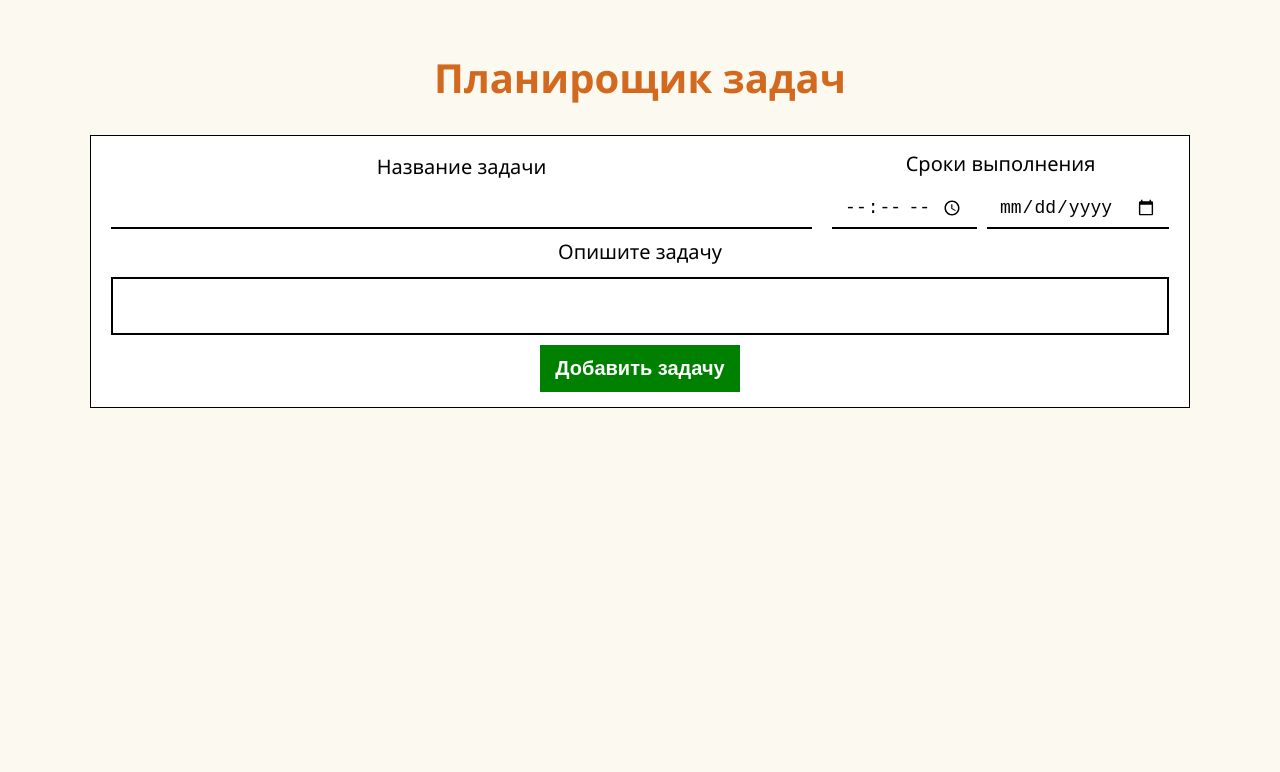
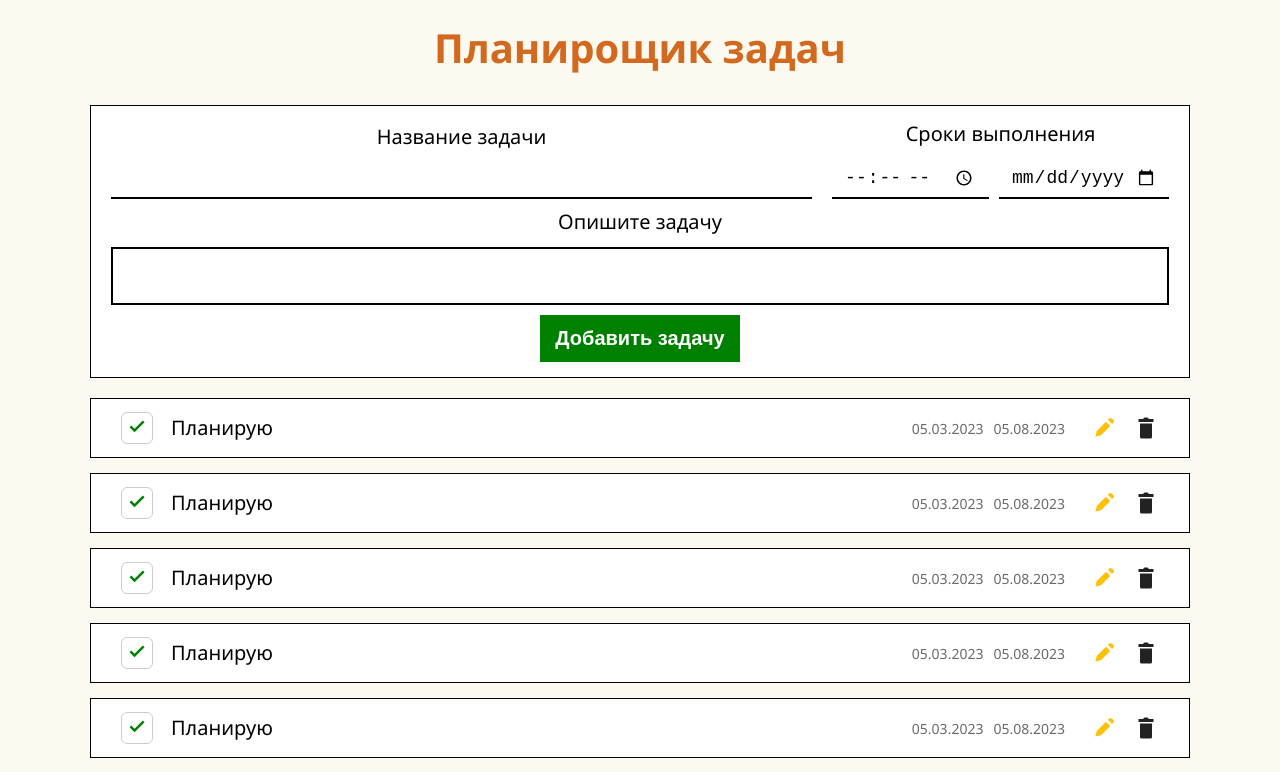
Before and after one commit to popovaludmila/todo-list, a React (Create React App) app: page / in a window 1280 px wide. Shown: the top 772 px of the page. Built offline with nearby package versions, Linux system fonts and the light colour scheme.

Commit message:
Верстка элемента todoLit

```diff
--- a/package.json
+++ b/package.json
@@ -9,6 +9,7 @@
     "react": "^18.2.0",
     "react-dom": "^18.2.0",
     "react-scripts": "5.0.1",
+    "uuid": "^9.0.1",
     "web-vitals": "^2.1.4"
   },
   "scripts": {
--- a/src/components/app/app.jsx
+++ b/src/components/app/app.jsx
@@ -1,14 +1,39 @@
+import { useState } from "react";
 import { Header } from "../header/header";
 import styles from "./app.module.css";
+import { TodoItem } from "../todo-item/todo-item";
 
 export const App = () => {
-    return (
-        <div className="container">
-            <div className={styles.inner}>
-                <h1 className={styles.title}>Планирощик задач</h1>
+  const [todos, setTodos] = useState([]);
 
-                <Header />
-            </div>
+  const addTodo = (todo) => {
+    setTodos((todos) => [...todos, todo]);
+    console.log(todo);
+  };
+
+  return (
+    <div className="container">
+      <div className={styles.inner}>
+        <h1 className={styles.title}>Планирощик задач</h1>
+
+        <Header addTodo={addTodo} />
+        <div className={styles.todos_wrapper}>
+          <ul className={styles.list}>
+           <TodoItem />
+           <TodoItem />
+           <TodoItem />
+           <TodoItem />
+           <TodoItem />
+           <TodoItem />
+           <TodoItem />
+           <TodoItem />
+           <TodoItem />
+           <TodoItem />
+           <TodoItem />
+           <TodoItem />
+          </ul>
         </div>
-    )
-}
+      </div>
+    </div>
+  );
+};
--- a/src/components/app/app.module.css
+++ b/src/components/app/app.module.css
@@ -2,7 +2,7 @@
     display: flex;
     flex-direction: column;
     align-items: center;
-    margin-top: 50px;
+    margin-top: 20px;
 }
 
 .title {
@@ -10,3 +10,13 @@
     font-size: 40px;
     color:chocolate;
 }
+
+.todos_wrapper {
+    width: 100%;
+    margin-top: 20px;
+}
+
+.list {
+    max-height: 70vh;
+    overflow-y: scroll;
+}
--- a/src/components/header/header.jsx
+++ b/src/components/header/header.jsx
@@ -1,27 +1,92 @@
+import { useState } from "react";
 import styles from "./header.module.css";
+import { v4 as uuidv4 } from "uuid";
 
-export const Header = () => {
+export const Header = ({addTodo}) => {
+  const [form, setValue] = useState({
+    name: "",
+    time: "",
+    date: "",
+    description: "",
+  });
+
+  const onChange = (e) => {
+    setValue({ ...form, [e.target.name]: e.target.value });
+  };
+
+  const resetValue = () => {
+    setValue({
+      name: "",
+      time: "",
+      date: "",
+      description: "",
+    });
+  };
+
+  const saveItem = () => {
+    const item = {
+      id: uuidv4(),
+      createTime: new Date().toLocaleString(),
+      name: form.name,
+      deadlineTime: form.time,
+      deadlineDate: form.date,
+      description: form.description,
+      done: false
+    };
+    addTodo(item);
+    localStorage.setItem(`${item.id}`, JSON.stringify(item));
+    resetValue();
+  };
+
   return (
-    <div className={styles.wrapper}>
+    <form className={styles.form}>
       <div className={styles.row}>
         <div className={`${styles.item} ${styles.name}`}>
           <label className={styles.label}>Название задачи</label>
-          <input className={`${styles.input} ${styles.input_name}`} type="text" />
+          <input
+            className={`${styles.input} ${styles.input_name}`}
+            type="text"
+            name="name"
+            value={form.name}
+            onChange={onChange}
+            required={true}
+          />
         </div>
 
         <div className={styles.item}>
           <label className={styles.label}>Сроки выполнения</label>
           <div className={styles.deadlines}>
-            <input className={`${styles.input}`} type="time" />
-            <input className={`${styles.input} ${styles.input_date}`} type="date" />
+            <input
+              name="time"
+              value={form.time}
+              onChange={onChange}
+              className={`${styles.input}`}
+              type="time"
+              required={true}
+            />
+            <input
+              name="date"
+              value={form.date}
+              onChange={onChange}
+              className={`${styles.input} ${styles.input_date}`}
+              type="date"
+              required={true}
+            />
           </div>
         </div>
       </div>
       <div className={`${styles.item} ${styles.textarea}`}>
         <label className={styles.label}>Опишите задачу</label>
-        <textarea className={`${styles.input} ${styles.input_textarea}`}></textarea>
+        <textarea
+          name="description"
+          value={form.description}
+          onChange={onChange}
+          className={`${styles.input} ${styles.input_textarea}`}
+        ></textarea>
       </div>
-      <button type="button" className={styles.btn}>Добавить задачу</button>
-    </div>
+      <button onClick={saveItem} type="button" className={styles.btn}>
+        Добавить задачу
+      </button>
+    </form>
   );
 };
--- a/src/components/header/header.module.css
+++ b/src/components/header/header.module.css
@@ -1,4 +1,4 @@
-.wrapper {
+.form {
   display: flex;
   flex-wrap: wrap;
   flex-direction: column;
@@ -58,6 +58,7 @@
   padding-left: 5px;
 }
 .input_date{
+    min-width: 170px;
     height: 100%;
 }
 
--- /dev/null
+++ b/src/components/todo-item/todo-item.jsx
@@ -0,0 +1,46 @@
+import styles from "./todo-item.module.css";
+
+export const TodoItem = () => {
+  return (
+    <li className={styles.item}>
+      <input className={`${styles.checkbox} visually-hidden`} type="checkbox" name="" id="" checked={true} />
+      <div className={styles.content}>
+        <div className={styles.info}>
+          <p className={styles.name}>Планирую</p>
+          <span className={`${styles.time} ${styles.time_created}`}>05.03.2023</span>
+          <span className={`${styles.time}`}>05.08.2023</span>
+        </div>
+        <button className={`${styles.btn}`}>
+          <svg
+            width="24"
+            height="24"
+            viewBox="0 0 16 16"
+            xmlns="http://www.w3.org/2000/svg"
+          >
+            <path
+              fillRule="evenodd"
+              clipRule="evenodd"
+              d="M11.442 1.707a1.21 1.21 0 011.71 0l1.142 1.14a1.21 1.21 0 010 1.711l-.856.856-2.852-2.852.856-.855zM9.31 3.839L3.164 9.985l-.91 3.714 3.761-.863 6.146-6.146L9.31 3.84z"
+              fill="#ffc107"
+            ></path>
+          </svg>
+        </button>
+        <button className={`${styles.btn}`}>
+          <svg
+            width="24"
+            height="24"
+            viewBox="0 0 16 16"
+            xmlns="http://www.w3.org/2000/svg"
+          >
+            <path
+              fillRule="evenodd"
+              clipRule="evenodd"
+              d="M6.999.992h2l1 1.002h3V4h-10V1.994h3l1-1.002zm-3 4.01h8v8.99a1 1 0 01-1 1h-6a1 1 0 01-1-1v-8.99z"
+              fill="#222"
+            ></path>
+          </svg>
+        </button>
+      </div>
+    </li>
+  );
+};
--- /dev/null
+++ b/src/components/todo-item/todo-item.module.css
@@ -0,0 +1,78 @@
+.item {
+  display: flex;
+  flex-direction: row;
+  align-items: center;
+  width: 100%;
+  min-height: 60px;
+  margin-bottom: 15px;
+  background-color: #fff;
+  padding: 12px 30px;
+  border: 1px solid #000;
+}
+
+.content {
+  position: relative;
+  width: 100%;
+  display: flex;
+  flex-direction: row;
+  align-items: center;
+
+  padding-left: 50px;
+}
+
+.content::before {
+  position: absolute;
+  z-index: 2;
+  display: flex;
+  align-items: center;
+  justify-content: center;
+  width: 30px;
+  height: 30px;
+  background-color: transparent;
+  border-radius: 6px;
+  border: 1px solid rgba(0, 0, 0, 0.2);
+  top: 50%;
+  transform: translateY(-50%);
+  left: 0;
+  content: "";
+  cursor: pointer;
+}
+
+.checkbox:checked + .content::before {
+  content: url("../../images/checkmark.svg");
+}
+
+.info {
+  display: flex;
+  flex-direction: row;
+  align-items: center;
+  flex-grow: 1;
+}
+
+.name {
+  padding-right: 20px;
+  word-break: keep-all;
+  font-size: 20px;
+  line-height: 22px;
+}
+
+.time {
+  margin-right: 10px;
+  color: dimgrey;
+  font-size: 14px;
+}
+
+.time_created {
+  margin-left: auto;
+}
+.btn {
+  display: flex;
+  align-items: center;
+  justify-content: center;
+  margin-left: 15px;
+  width: 27px;
+  height: 27px;
+  cursor: pointer;
+  border: 0;
+  background-color: transparent;
+}
--- a/src/index.css
+++ b/src/index.css
@@ -18,3 +18,20 @@ body {
   width: 100%;
   max-width: 1100px;
 }
+
+li {
+  list-style: none;
+}
+.visually-hidden {
+  position: absolute;
+  width: 1px;
+  height: 1px;
+  margin: -1px;
+  border: 0;
+  padding: 0;
+  white-space: nowrap;
+  -webkit-clip-path: inset(100%);
+  clip-path: inset(100%);
+  clip: rect(0 0 0 0);
+  overflow: hidden;
+}
```
Also changed, not shown: src/images/checkmark.svg (added), 1 other file (tests, documents, lock files or other folders).
